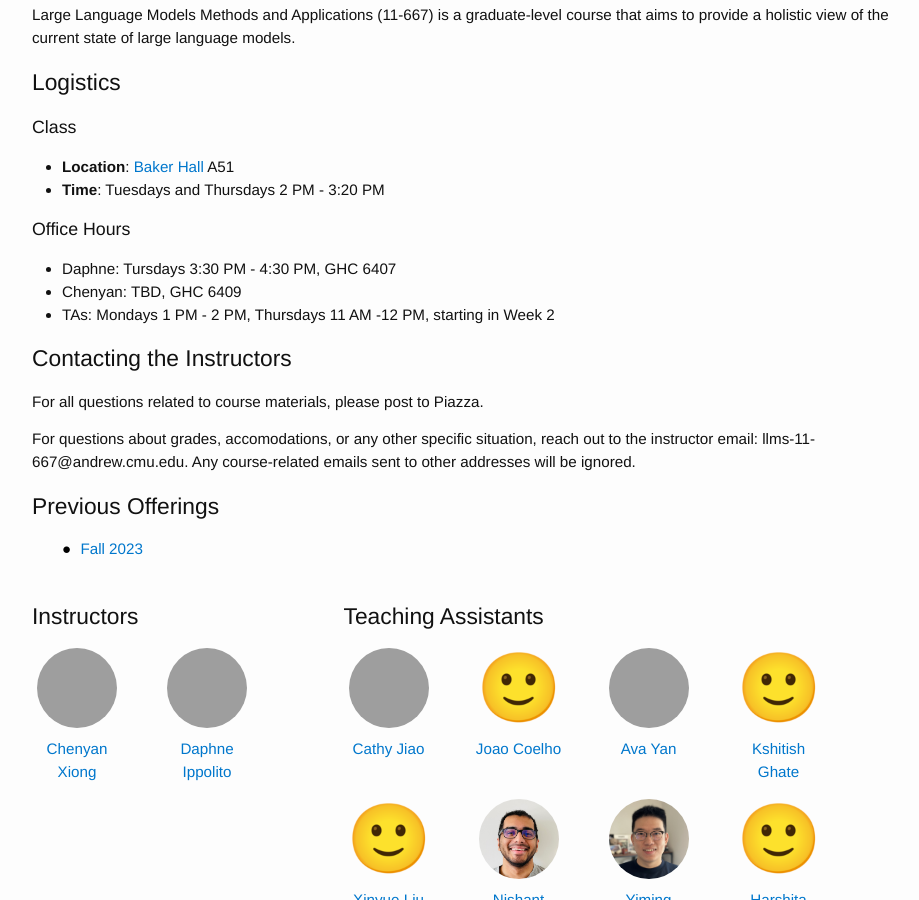
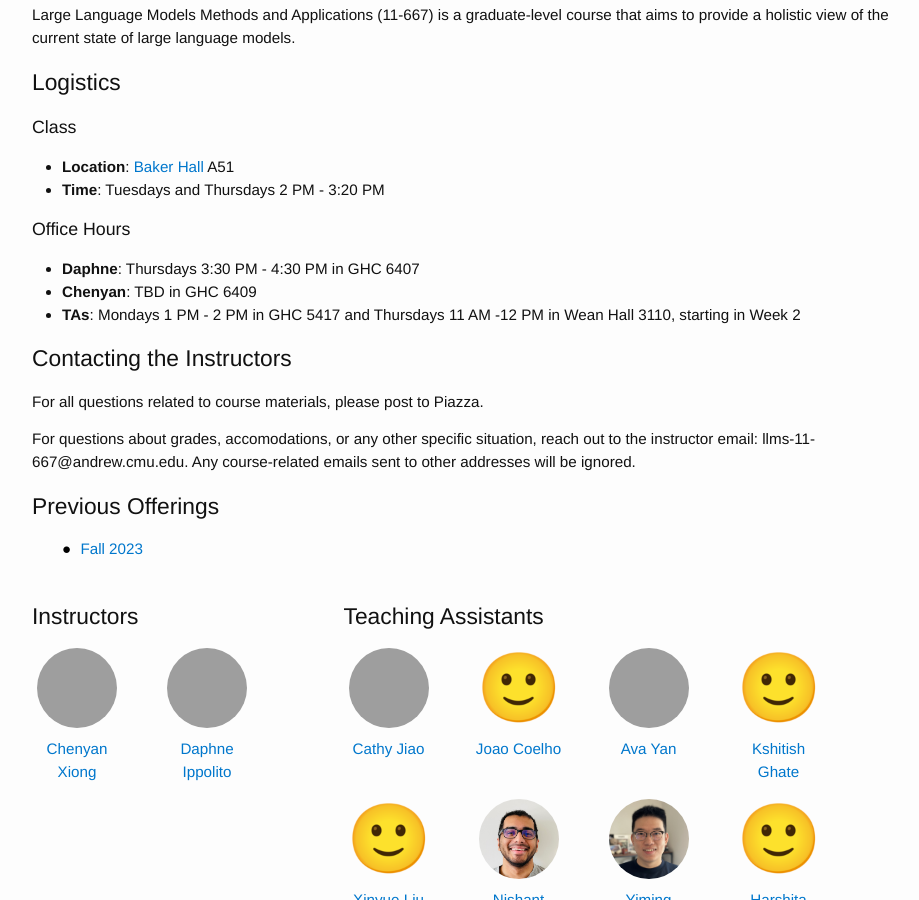
Before and after one commit to cmu-llms-class/cmu-llm-class-website-2024, a Jekyll site: the page built from index.md, in a window 1280 px wide and 900 px high, scrolled down 444 px, cut to the strip 0-900 px from the top of the window. Shown: the whole strip, without its empty margins (163-1082 px from the left). Built offline with Jekyll 4.4.1, drawn with Linux system fonts in a browser that asks for light colours; nearby versions of some CDN libraries; our own code applies the rules of GitHub Pages for plain Markdown files; grey boxes are pictures that could not be loaded.

Commit message:
add TA office hour locations

```diff
--- a/index.md
+++ b/index.md
@@ -10,9 +10,9 @@ layout: home
 
 ### Office Hours
 
-* Daphne: Tursdays 3:30 PM - 4:30 PM, GHC 6407
-* Chenyan: TBD, GHC 6409
-* TAs: Mondays 1 PM - 2 PM, Thursdays 11 AM -12 PM, starting in Week 2
+* **Daphne**: Thursdays 3:30 PM - 4:30 PM in GHC 6407
+* **Chenyan**: TBD in GHC 6409
+* **TAs**: Mondays 1 PM - 2 PM in GHC 5417 and Thursdays 11 AM -12 PM in Wean Hall 3110, starting in Week 2
 
 ## Contacting the Instructors
 
```
